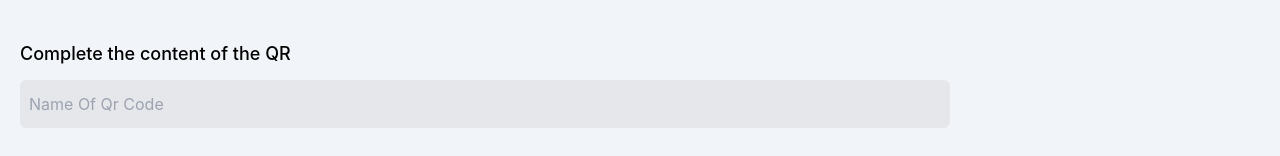
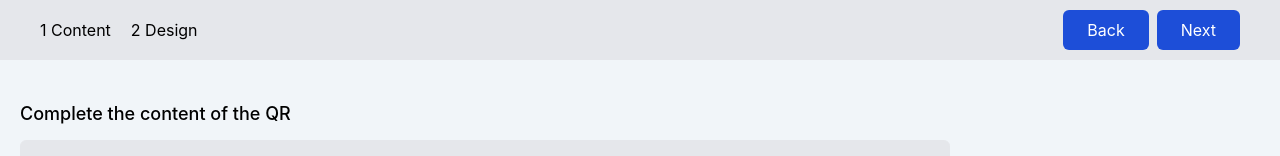
Before and after one commit to shohan-ch/qr-scanner, a React (Create React App) app: page / in a window 1280 px wide. Shown: the top 156 px of the page. Built offline with nearby package versions, Linux system fonts and the light colour scheme.

Commit message:
step buttons added

```diff
--- /dev/null
+++ b/src/components/Steps/StepsView.jsx
@@ -0,0 +1,18 @@
+const StepsView = () => {
+  return (
+    <>
+      <div className="max-w-7xl mx-auto flex justify-between w-full h-[60px] px-10 items-center bg-gray-200">
+        <div className="flex gap-x-5">
+          <button value={"content"}> 1 Content</button>
+          <button value={"design"}> 2 Design</button>
+        </div>
+        <div>
+          <button className="px-6 py-2 ml-2 text-white bg-blue-700 rounded-md">Back</button>
+          <button className="px-6 py-2 ml-2 text-white bg-blue-700 rounded-md">Next</button>
+        </div>
+      </div>
+    </>
+  );
+};
+
+export default StepsView;
--- a/src/components/Vcard/VcardIndex.jsx
+++ b/src/components/Vcard/VcardIndex.jsx
@@ -7,12 +7,14 @@ import Switch from "../Forms/Switch";
 import TemplateList from "../List/TemplateList";
 import TemplatePreviewOne from "../Templates/TemplatePreviewOne";
 import VcardInformation from "./VcardInformation";
+import StepsView from "../Steps/StepsView";
 const VcardIndex = () => {
   const selectedTemplate = useSelectedTemplate();
   const [pickerColor, setPickerColor] = useState({});
 
   return (
     <>
+      <StepsView />
       <section className="container flex items-center gap-5 px-5 py-10 mx-auto max-w-7xl bg-slate-100">
         <div className="w-[75%]">
           <h2 className="text-lg font-medium">
```
